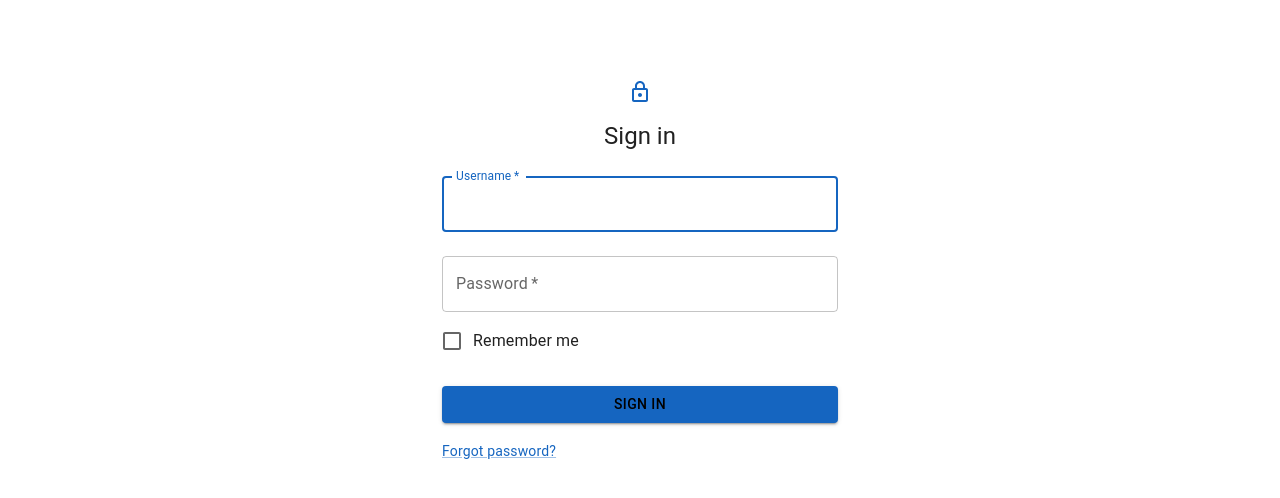
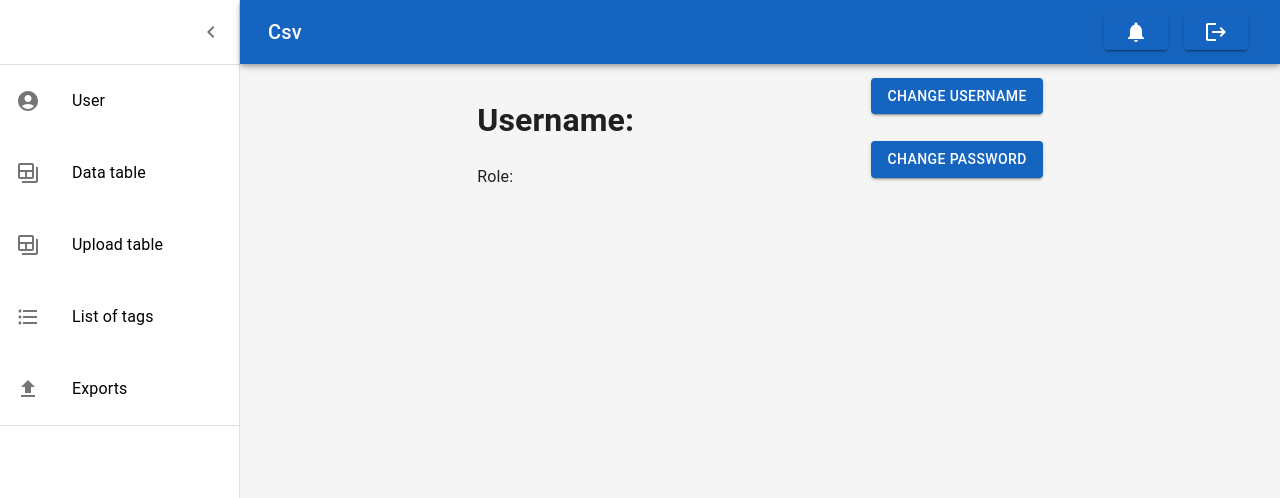
Before and after one commit to IIonashku/front-end-palladium, a React (Create React App) app: page /user in a window 1280 px wide. Shown: the top 498 px of the page. Built offline with nearby package versions, Linux system fonts and the light colour scheme.

Commit message:
update login

```diff
--- a/src/App.tsx
+++ b/src/App.tsx
@@ -1,4 +1,4 @@
-import React, { useState } from "react";
+import React from "react";
 import { BrowserRouter, Route, Routes } from "react-router-dom";
 import Login from "./components/login.tsx";
 import Main from "./components/mainPage.tsx";
@@ -16,26 +16,16 @@ export const logout = () => {
 };
 
 function App() {
-  const [access_token, setAccessToken] = useState();
-  const [refresh_token, setRefreshToken] = useState();
-
-  if (!access_token && !refresh_token && !isLogIn) {
-    return <Login setTokens={[setAccessToken, setRefreshToken]} />;
-  }
   return (
     <div>
       <BrowserRouter>
         <Routes>
-          <Route path="/" element={<Main Element={TableGrid} />}></Route>
+          <Route path="/data" element={<Main Element={TableGrid} />}></Route>
           <Route path="/upload" element={<Main Element={Upload} />}></Route>
           <Route path="/user" element={<Main Element={User} />}></Route>
           <Route path="/tag/lists" element={<Main Element={TagList} />}></Route>
           <Route path="/export" element={<Main Element={Export} />}></Route>
-          <Route
-            path="/login"
-            element={
-              <Login setTokens={[setAccessToken, setRefreshToken]} />
-            }></Route>
+          <Route path="/" element={<Login />}></Route>
         </Routes>
       </BrowserRouter>
     </div>
--- a/src/components/listitems.tsx
+++ b/src/components/listitems.tsx
@@ -21,7 +21,7 @@ export const MainListItems = () => {
           <ListItemText primary="User" className={styles.Links} />
         </ListItemButton>
       </Link>
-      <Link to="/">
+      <Link to="/data">
         <ListItemButton sx={{ display: "inline-flex" }}>
           <ListItemIcon>
             <BackupTableIcon sx={{ margin: 2, marginLeft: 0 }} />
@@ -44,7 +44,7 @@ export const MainListItems = () => {
           </ListItemIcon>
           <ListItemText primary="List of tags" className={styles.Links} />
         </ListItemButton>
-      </Link>{" "}
+      </Link>
       <Link to="/export">
         <ListItemButton sx={{ display: "inline-flex" }}>
           <ListItemIcon>
--- a/src/components/login.tsx
+++ b/src/components/login.tsx
@@ -12,12 +12,12 @@ import LockOutlinedIcon from "@mui/icons-material/LockOutlined";
 import Typography from "@mui/material/Typography";
 import Container from "@mui/material/Container";
 import { ThemeProvider } from "@mui/material/styles";
-import PropTypes from "prop-types";
 import axios from "axios";
 import { defaultTheme } from "../themes/theme.ts";
 import { backEndUrl } from "../config.ts";
 import { errorToast } from "../functions/toast.message.ts";
-import { logout } from "../App.tsx";
+import { redirect, useNavigate } from "react-router-dom";
+
 type User = {
   user: {
     _id: string;
@@ -31,9 +31,11 @@ type User = {
 type PostLoginResponse = {
   data: User;
 };
-export default function Login({ setTokens }) {
+export default function Login() {
   const [username, setUserName] = React.useState<string | null>();
   const [password, setPassword] = React.useState<string | null>();
+
+  const navigate = useNavigate();
 
   const handleLogin = async (event: React.FormEvent<HTMLFormElement>) => {
     event.preventDefault();
@@ -45,13 +47,9 @@ export default function Login({ setTokens }) {
       .then((res: any) => {
         localStorage.role = res.data.user.role;
         localStorage.username = res.data.user.username;
-        if (res.data.access_token && res.data.refresh_token) {
         localStorage.access_token = res.data.access_token;
         localStorage.refresh_token = res.data.refresh_token;
-          setTokens[0](res.data.access_token);
-          setTokens[1](res.data.refresh_token);
-          logout();
-        }
+        navigate("/data");
         return res.data;
       })
       .catch((error) => {
@@ -109,6 +107,7 @@ export default function Login({ setTokens }) {
               control={<Checkbox value="remember" color="primary" />}
               label="Remember me"
             />
+            <Link>
               <Button
                 type="submit"
                 fullWidth
@@ -116,6 +115,7 @@ export default function Login({ setTokens }) {
                 sx={{ mt: 3, mb: 2, color: "black" }}>
                 Sign In
               </Button>
+            </Link>
             <Grid container>
               <Grid item xs>
                 <Link href="#" variant="body2">
@@ -129,7 +129,3 @@ export default function Login({ setTokens }) {
     </ThemeProvider>
   );
 }
-
-Login.propTypes = {
-  setTokens: PropTypes.array.isRequired,
-};
--- a/src/components/mainPage.tsx
+++ b/src/components/mainPage.tsx
@@ -17,7 +17,7 @@ import ChevronLeftIcon from "@mui/icons-material/ChevronLeft";
 import { Backdrop, Button } from "@mui/material";
 import { Notifications } from "./Notification.tsx";
 import LogoutIcon from "@mui/icons-material/Logout";
-import { logout } from "../App.tsx";
+import { Link, useNavigate } from "react-router-dom";
 
 const drawerWidth: number = 240;
 
@@ -83,6 +83,10 @@ export default function Main({ Element }) {
   const toggleDrawer = () => {
     setOpen(!open);
   };
+  const navigate = useNavigate();
+  if (!localStorage.access_token && !localStorage.refresh_token) {
+    navigate("/");
+  }
 
   const handleClickOutside = (event) => {
     if (
@@ -105,7 +109,9 @@ export default function Main({ Element }) {
   };
 
   const handleLogout = () => {
-    logout();
+    localStorage.removeItem("access_token");
+    localStorage.removeItem("refresh_token");
+    navigate("/");
   };
 
   return (
@@ -145,6 +151,7 @@ export default function Main({ Element }) {
               </Badge>
             </IconButton>
             <IconButton color="secondary">
+              <Link to={"/"}>
                 <Button
                   variant="contained"
                   onClick={() => {
@@ -152,6 +159,7 @@ export default function Main({ Element }) {
                   }}>
                   <LogoutIcon />
                 </Button>
+              </Link>
             </IconButton>
             <Backdrop
               ref={notificationRef}
--- a/src/index.tsx
+++ b/src/index.tsx
@@ -3,7 +3,6 @@ import ReactDOM from "react-dom/client";
 import App from "./App.tsx";
 import reportWebVitals from "./reportWebVitals";
 import { ToastContainer } from "react-toastify";
-
 const rootElement = document.getElementById("root");
 if (!rootElement) throw new Error("Failed to find the root element");
 const root = ReactDOM.createRoot(rootElement);
```
Also changed, not shown: 7 other files (tests, documents, lock files or other folders). Lines whose indentation alone changed are shown as unchanged.
